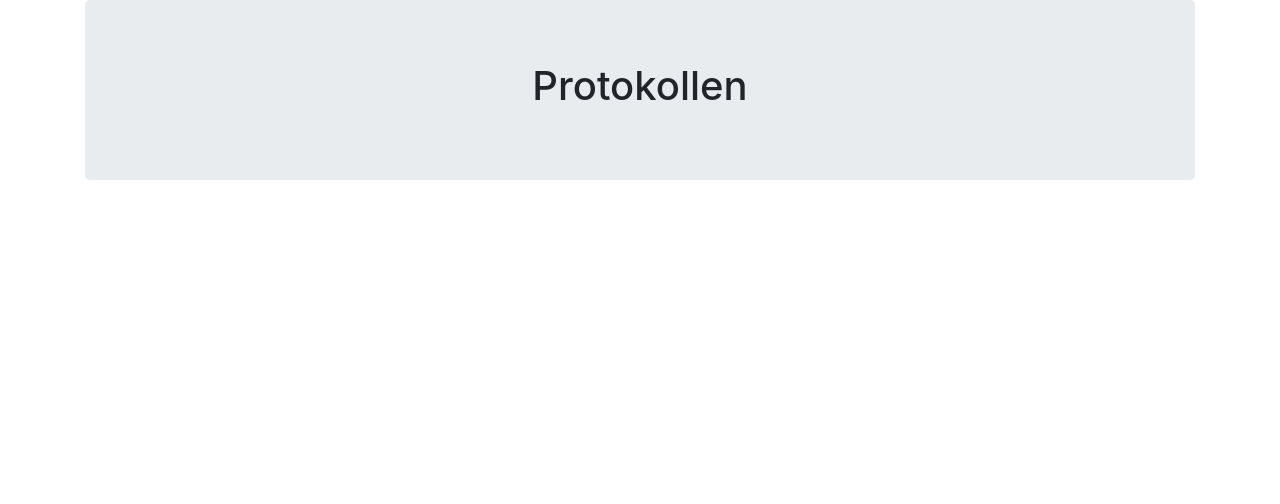
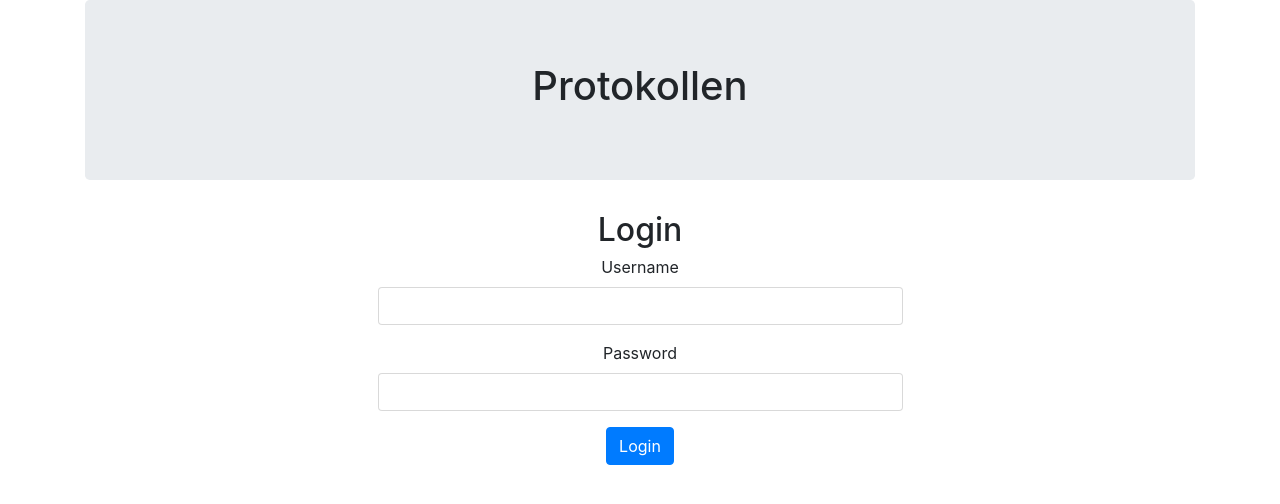
Before and after one commit to mariufa/angular-boiler, an Angular app: page /login in a window 1280 px wide. Before the commit this address led to /. Shown: the top 504 px of the page. Built offline with nearby package versions, Linux system fonts and the light colour scheme.

Commit message:
Add login page and authentication

```diff
--- /dev/null
+++ b/src/app/auth.guard.ts
@@ -0,0 +1,18 @@
+import { Injectable } from '@angular/core';
+import { Router, CanActivate } from '@angular/router';
+
+@Injectable()
+export class AuthGuard implements CanActivate {
+
+  constructor(private router: Router) { }
+
+  canActivate() {
+    if (localStorage.getItem('currentUser')) {
+      console.log(localStorage.getItem('currentUser'));
+      return true;
+    }
+
+    this.router.navigate(['/login']);
+    return false;
+  }
+}
--- /dev/null
+++ b/src/app/authentication.service.ts
@@ -0,0 +1,37 @@
+import { Injectable } from '@angular/core';
+import { Http, Headers, Response } from '@angular/http';
+import { Observable } from 'rxjs';
+
+import 'rxjs/add/operator/map';
+
+@Injectable()
+export class AuthenticationService {
+  public token: string;
+  private headers = new Headers({'Content-Type': 'application/json'});
+
+  constructor(private http: Http) {
+    var currentUser = JSON.parse(localStorage.getItem('currentUser'));
+    this.token = currentUser && currentUser.token;
+  }
+
+  login(username: string, password: string): Observable<boolean> {
+    return this.http.post('/api/auth/signIn', JSON.stringify({ username: username, password: password }), {headers: this.headers})
+      .map((response: Response) => {
+        let token = response.json() && response.json().token;
+        if (token) {
+          this.token = token;
+
+          localStorage.setItem('currentUser', JSON.stringify({username: username, token: token}));
+
+          return true;
+        } else {
+          return false;
+        }
+      });
+  }
+
+  logout(): void {
+    this.token = null;
+    localStorage.removeItem('currentUser');
+  }
+}
--- /dev/null
+++ b/src/app/login.component.html
@@ -0,0 +1,19 @@
+<div class="col-md-6 col-sm-12 mx-auto">
+    <h2>Login</h2>
+    <form name="form" (ngSubmit)="f.form.valid && login()" #f="ngForm" novalidate>
+        <div class="form-group" [ngClass]="{ 'has-error': f.submitted && !username.valid }">
+            <label for="username">Username</label>
+            <input type="text" class="form-control" name="username" [(ngModel)]="model.username" #username="ngModel" required />
+            <div *ngIf="f.submitted && !username.valid" class="help-block">Username is required</div>
+        </div>
+        <div class="form-group" [ngClass]="{ 'has-error': f.submitted && !password.valid }">
+            <label for="password">Password</label>
+            <input type="password" class="form-control" name="password" [(ngModel)]="model.password" #password="ngModel" required />
+            <div *ngIf="f.submitted && !password.valid" class="help-block">Password is required</div>
+        </div>
+        <div class="form-group">
+            <button [disabled]="loading" class="btn btn-primary">Login</button>
+        </div>
+        <div *ngIf="error" class="alert alert-danger">{{error}}</div>
+    </form>
+</div>
--- /dev/null
+++ b/src/app/login.component.ts
@@ -0,0 +1,39 @@
+import { Component, OnInit } from '@angular/core';
+import { Router } from '@angular/router';
+
+import { AuthenticationService } from './authentication.service';
+
+@Component({
+    moduleId: module.id,
+    templateUrl: 'login.component.html'
+})
+
+export class LoginComponent implements OnInit {
+    model: any = {};
+    loading = false;
+    error = '';
+
+    constructor(
+        private router: Router,
+        private authenticationService: AuthenticationService) { }
+
+    ngOnInit() {
+        // reset login status
+        this.authenticationService.logout();
+    }
+
+    login() {
+        this.loading = true;
+        this.authenticationService.login(this.model.username, this.model.password)
+            .subscribe(result => {
+                if (result === true) {
+                    // login successful
+                    this.router.navigate(['/']);
+                } else {
+                    // login failed
+                    this.error = 'Username or password is incorrect';
+                    this.loading = false;
+                }
+            });
+    }
+}
--- a/src/app/message.service.ts
+++ b/src/app/message.service.ts
@@ -3,19 +3,31 @@ import { Headers, Http } from '@angular/http';
 
 import 'rxjs/add/operator/toPromise';
 
-
+import { AuthenticationService } from './authentication.service';
 import { Message } from './message';
 
 @Injectable()
 export class MessageService {
 
-  private headers = new Headers({'Content-Type': 'application/json'});
+  //private headers = new Headers({
+  //  'Content-Type': 'application/json',
+  //  'Authorization': 'JWT ' + this.authenticationService.token;
+  //});
+  private headers: Headers
   private messagesUrl = '/api/messages';
 
-  constructor(private http: Http) { }
+  constructor(
+    private http: Http,
+    private authenticationService: AuthenticationService,
+  ) {
+    this.headers = new Headers({
+      'Content-Type': 'application/json',
+      'Authorization': 'JWT ' + this.authenticationService.token
+    });
+  }
 
   getMessages(): Promise<Message[]> {
-    return this.http.get(this.messagesUrl)
+    return this.http.get(this.messagesUrl, {headers: this.headers})
                 .toPromise()
                 .then(response => response.json() as Message)
                 .catch(this.handleError);
@@ -23,7 +35,7 @@ export class MessageService {
 
   getMessage(id: String): Promise<Message> {
     const url = `${this.messagesUrl}/${id}`;
-    return this.http.get(url)
+    return this.http.get(url, {headers: this.headers})
                 .toPromise()
                 .then(response => response.json() as Message)
                 .catch(this.handleError);
--- /dev/null
+++ b/src/app/user.ts
@@ -0,0 +1,4 @@
+export class User {
+  username: string;
+  password: string;
+}
```
Also changed, not shown: src/app/app-routing.module.ts (+5 -2 lines), src/app/app.module.ts (+9 -1 lines).
